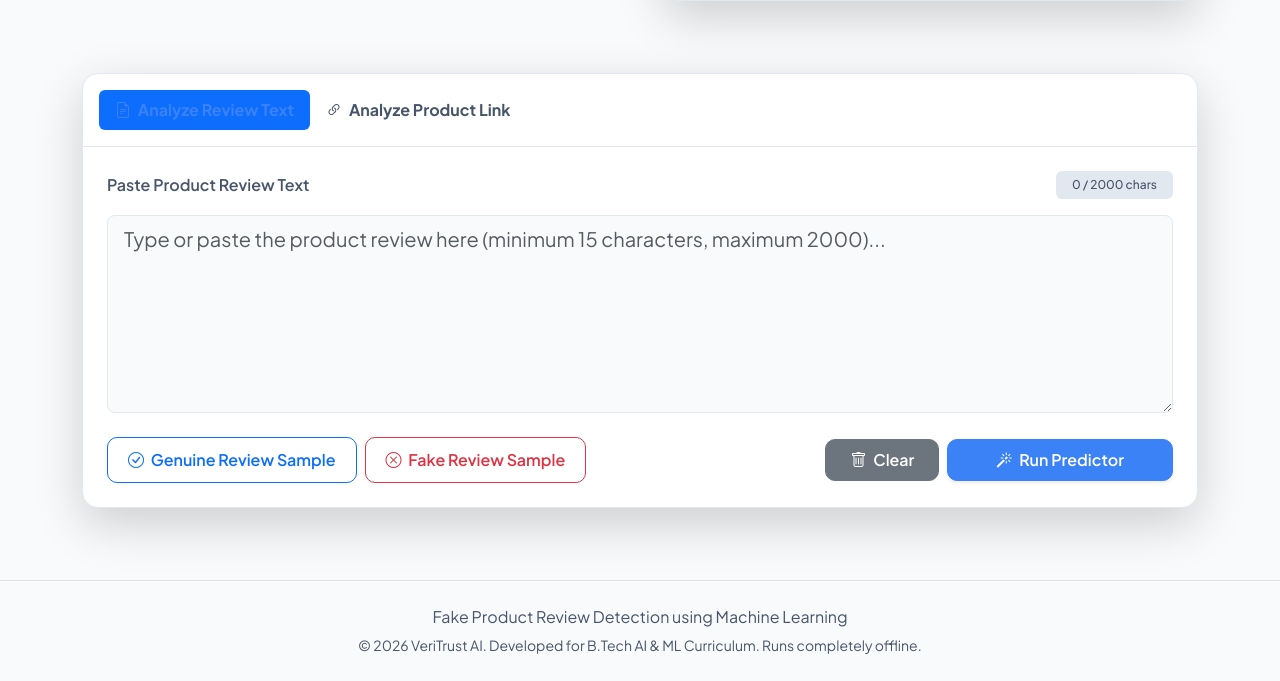
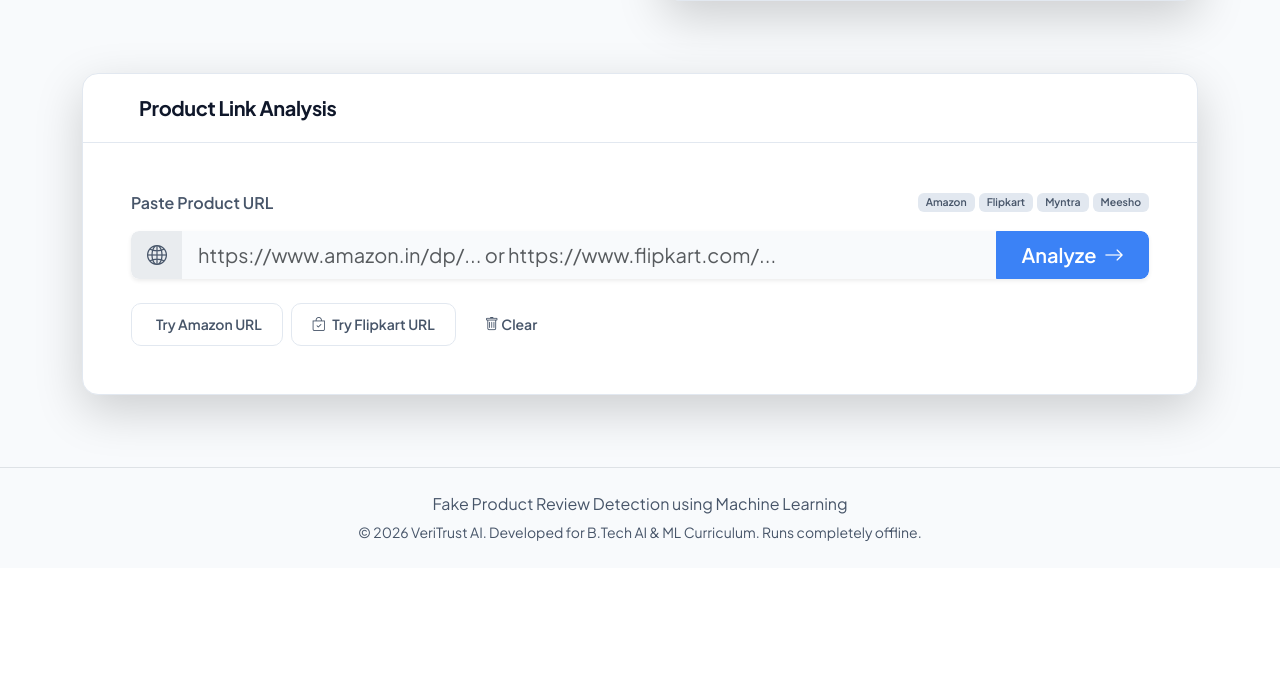
Before and after one commit to JampanaLohith/Fake-Product-Review-Detection, a Flask app: page / in a window 1280 px wide. Shown: the part 762-1443 px from the top of the page. After the commit the page ends 1304 px from the top, so only its background shows below. Run offline with Flask 3, Linux system fonts and the light colour scheme.

Commit message:
Refactor index.html: Remove single review text tab, upgrade Product URL box to professional SaaS UI style

```diff
--- a/templates/index.html
+++ b/templates/index.html
@@ -139,99 +139,52 @@
 
         <!-- Analyzer Section -->
         <div id="analyzer" class="scroll-mt py-4">
-            <div class="card shadow-lg border-0 rounded-4 bg-card">
-                <div class="card-header border-bottom py-3 px-4">
-                    <ul class="nav nav-pills card-header-pills" id="analyzerTab" role="tablist">
-                        <li class="nav-item" role="presentation">
-                            <button class="nav-link active fw-bold" id="text-tab" data-bs-toggle="tab" data-bs-target="#text-pane" type="button" role="tab" aria-controls="text-pane" aria-selected="true">
-                                <i class="bi bi-file-earmark-text me-1"></i> Analyze Review Text
-                            </button>
-                        </li>
-                        <li class="nav-item" role="presentation">
-                            <button class="nav-link fw-bold" id="url-tab" data-bs-toggle="tab" data-bs-target="#url-pane" type="button" role="tab" aria-controls="url-pane" aria-selected="false">
-                                <i class="bi bi-link-45deg me-1"></i> Analyze Product Link
-                            </button>
-                        </li>
-                    </ul>
+            <div class="card shadow-lg border-0 rounded-4 bg-card overflow-hidden">
+                <div class="card-header border-bottom py-3 px-4 bg-primary text-white d-flex align-items-center gap-2">
+                    <i class="bi bi-link-45deg fs-4"></i>
+                    <h5 class="mb-0 fw-bold">Product Link Analysis</h5>
                 </div>
-                <div class="card-body p-4 tab-content" id="analyzerTabContent">
-                    <!-- Tab 1: Single Review Text -->
-                    <div class="tab-pane fade show active" id="text-pane" role="tabpanel" aria-labelledby="text-tab" tabindex="0">
-                        <div class="d-flex justify-content-between align-items-center mb-3">
-                            <label for="reviewTextArea" class="form-label fw-semibold text-secondary mb-0">Paste Product Review Text</label>
-                            <span id="charCounter" class="badge bg-secondary-subtle text-secondary py-2 px-3 fw-medium">0 / 2000 chars</span>
-                        </div>
-                        <form id="predictionForm" action="{{ url_for('predict') }}" method="POST">
-                            <div class="mb-4">
-                                <textarea class="form-control form-control-lg rounded-3" id="reviewTextArea" name="review" rows="6" placeholder="Type or paste the product review here (minimum 15 characters, maximum 2000)..." required maxlength="2000"></textarea>
-                                <div class="invalid-feedback mt-2" id="validationFeedback">
-                                    Please write at least 15 characters to get a reliable ML prediction.
-                                </div>
-                            </div>
-
-                            <!-- Action Buttons -->
-                            <div class="d-flex flex-wrap justify-content-between align-items-center gap-3">
-                                <div class="d-flex gap-2 flex-wrap">
-                                    <button type="button" class="btn btn-outline-primary" id="btnGenuineSample">
-                                        <i class="bi bi-check-circle me-1"></i> Genuine Review Sample
-                                    </button>
-                                    <button type="button" class="btn btn-outline-danger" id="btnFakeSample">
-                                        <i class="bi bi-x-circle me-1"></i> Fake Review Sample
-                                    </button>
-                                </div>
-                                <div class="d-flex gap-2">
-                                    <button type="button" class="btn btn-secondary px-4 py-2" id="btnClear">
-                                        <i class="bi bi-trash me-1"></i> Clear
-                                    </button>
-                                    <button type="submit" class="btn btn-primary px-5 py-2 shadow-sm" id="btnSubmit">
-                                        <i class="bi bi-magic me-1"></i> Run Predictor
-                                    </button>
-                                </div>
-                            </div>
-                        </form>
-                    </div>
-
-                    <!-- Tab 2: Product URL Link -->
-                    <div class="tab-pane fade" id="url-pane" role="tabpanel" aria-labelledby="url-tab" tabindex="0">
-                        <div class="d-flex justify-content-between align-items-center mb-2 flex-wrap gap-2">
-                            <label for="productUrlInput" class="form-label fw-semibold text-secondary mb-0">Paste Product URL (Amazon, Flipkart, Myntra, Meesho, etc.)</label>
+                <div class="card-body p-4 p-lg-5">
+                    <div class="d-flex justify-content-between align-items-center mb-3 flex-wrap gap-2">
+                        <label for="productUrlInput" class="form-label fw-semibold text-secondary mb-0">Paste Product URL</label>
                         <div class="d-flex gap-1 flex-wrap small">
                             <span class="badge bg-secondary-subtle text-secondary py-1 px-2">Amazon</span>
                             <span class="badge bg-secondary-subtle text-secondary py-1 px-2">Flipkart</span>
                             <span class="badge bg-secondary-subtle text-secondary py-1 px-2">Myntra</span>
                             <span class="badge bg-secondary-subtle text-secondary py-1 px-2">Meesho</span>
-                                <span class="badge bg-secondary-subtle text-secondary py-1 px-2">+ More</span>
                         </div>
                     </div>
                     <form id="productUrlForm" action="{{ url_for('predict_product') }}" method="POST">
                         <div class="mb-4">
-                                <input type="url" class="form-control form-control-lg rounded-3" id="productUrlInput" name="product_url" placeholder="Paste product URL (e.g. https://www.amazon.in/dp/... or https://www.flipkart.com/...)" required>
-                                <div class="invalid-feedback mt-2" id="urlValidationFeedback">
+                            <div class="input-group input-group-lg shadow-sm rounded-3 overflow-hidden">
+                                <span class="input-group-text bg-body-secondary border-0 text-secondary">
+                                    <i class="bi bi-globe2"></i>
+                                </span>
+                                <input type="url" class="form-control border-0 px-3" id="productUrlInput" name="product_url" placeholder="https://www.amazon.in/dp/... or https://www.flipkart.com/..." required style="box-shadow: none;">
+                                <button type="submit" class="btn btn-primary px-4 fw-semibold" id="btnSubmitUrl">
+                                    Analyze <i class="bi bi-arrow-right ms-1"></i>
+                                </button>
+                            </div>
+                            <div class="invalid-feedback mt-2 d-block text-danger d-none" id="urlValidationFeedback">
                                 Please enter a valid HTTP or HTTPS product URL link.
                             </div>
                         </div>
 
                         <!-- Action Buttons -->
-                            <div class="d-flex flex-wrap justify-content-between align-items-center gap-3">
+                        <div class="d-flex flex-wrap align-items-center gap-3">
                             <div class="d-flex gap-2 flex-wrap">
-                                    <button type="button" class="btn btn-outline-primary" id="btnAmazonSample">
-                                        <i class="bi bi-amazon me-1"></i> Amazon Sample URL
+                                <button type="button" class="btn btn-sm btn-outline-secondary" id="btnAmazonSample">
+                                    <i class="bi bi-amazon me-1"></i> Try Amazon URL
                                 </button>
-                                    <button type="button" class="btn btn-outline-info" id="btnFlipkartSample">
-                                        <i class="bi bi-bag-check me-1"></i> Flipkart Sample URL
+                                <button type="button" class="btn btn-sm btn-outline-secondary" id="btnFlipkartSample">
+                                    <i class="bi bi-bag-check me-1"></i> Try Flipkart URL
                                 </button>
-                                </div>
-                                <div class="d-flex gap-2">
-                                    <button type="button" class="btn btn-secondary px-4 py-2" id="btnClearUrl">
-                                        <i class="bi bi-trash me-1"></i> Clear URL
-                                    </button>
-                                    <button type="submit" class="btn btn-primary px-5 py-2 shadow-sm" id="btnSubmitUrl">
-                                        <i class="bi bi-search me-1"></i> Analyze Product Reviews
+                                <button type="button" class="btn btn-sm btn-link text-secondary text-decoration-none" id="btnClearUrl">
+                                    <i class="bi bi-trash"></i> Clear
                                 </button>
                             </div>
                         </div>
                     </form>
-                    </div>
                 </div>
             </div>
         </div>
```
Lines whose indentation alone changed are shown as unchanged.
